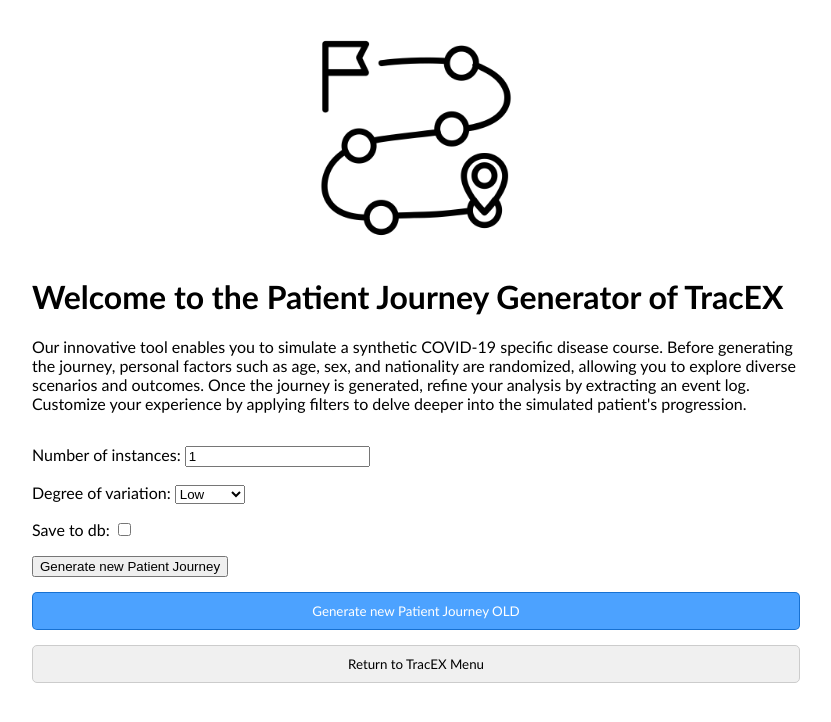
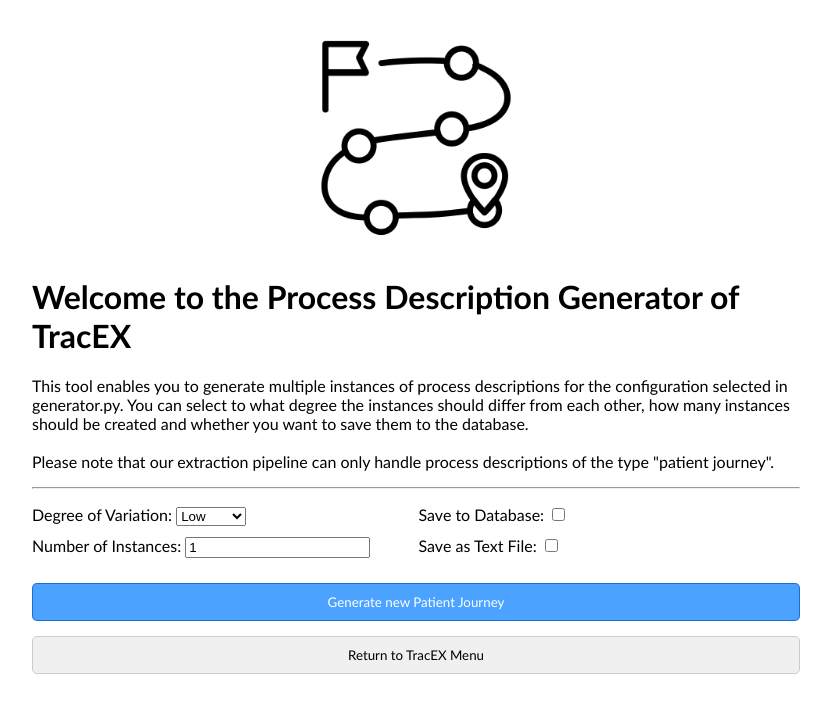
Before and after one commit to bptlab/TracEX, a Django app: page /patient_journey_generator/ in a window 1280 px wide. Shown: the top 722 px of the page, without its empty margins (224-1055 px from the left). Run offline with Django 4.2, Linux system fonts and the light colour scheme; parts of the project's set-up code (start-up, migrations or seed data) failed here and were passed over.

Commit message:
add save_as_txt option

```diff
--- a/tracex_project/patient_journey_generator/forms.py
+++ b/tracex_project/patient_journey_generator/forms.py
@@ -41,6 +41,7 @@ class GenerateProcessDescriptionForm(forms.Form):
         ('high', 'High'),
     ]
 
-    number_of_instances = forms.IntegerField(min_value=1, initial=1)
-    degree_of_variation = forms.ChoiceField(choices=DEGREE_OF_VARIATION_CHOICES)
-    save_to_db = forms.BooleanField(required=False)
+    number_of_instances = forms.IntegerField(min_value=1, initial=1, label="Number of Instances")
+    degree_of_variation = forms.ChoiceField(choices=DEGREE_OF_VARIATION_CHOICES, label="Degree of Variation")
+    save_to_db = forms.BooleanField(required=False, label="Save to Database")
+    save_as_txt = forms.BooleanField(required=False, label="Save as Text File")
--- a/tracex_project/patient_journey_generator/templates/journey_generator_overview.html
+++ b/tracex_project/patient_journey_generator/templates/journey_generator_overview.html
@@ -28,45 +28,38 @@ Also provides two buttons:
 
     <form method="post" enctype="multipart/form-data">
         {% csrf_token %}
-
-        <div class="patient_journey_generator_form">
-            <div class="form-row">
-                <div class="form-column">
-                    {{ form.journey.label_tag }} {{ form.journey }}
-                    {{ form.journey.errors }}
-                    <p>{{ form.journey.help_text }}</p>
-                </div>
-            </div>
-            <div class="form-row">
-                <div class="form-column">
-                    {{ form.name.label_tag }} {{ form.name }}
-                    {{ form.name.errors }}
-                </div>
-            </div>
-        </div>
-        <div class="spinner-container" id="loading-container">
-            <span id="loading-spinner" class="loader not_visible"></span>
-        </div>
-        <input type="submit" class="function_button" value="Select generated Patient Journey OLD" >
     </form>
     {% else %}
 
     <img src="{% static '/tracex/img/patient_journey_generator_logo.png' %}" alt="Patient Journey Generator Logo" class="patient_journey_generator_logo">
-    <h1>Welcome to the Patient Journey Generator of TracEX</h1>
-    <p>Our innovative tool enables you to simulate a synthetic COVID-19 specific disease course. Before generating the journey, personal factors such as <span class="highlight">age</span>, <span class="highlight">sex</span>, and <span class="highlight">nationality</span> are randomized, allowing you to explore diverse scenarios and outcomes. Once the journey is generated, refine your analysis by extracting an event log. Customize your experience by applying filters to delve deeper into the simulated patient's progression.</p>
-    <div class="spinner-container" id="loading-container">
-        <span id="loading-spinner" class="loader not_visible"></span>
-    </div>
+    <h1>Welcome to the Process Description Generator of TracEX</h1>
+    <p>This tool enables you to generate multiple instances of process descriptions for the configuration selected in generator.py.
+        You can select to what degree the instances should differ from each other, how many instances should be created and whether you want to save them to the database.<br><br>
+        Please note that our extraction pipeline can only handle process descriptions of the type "patient journey".
+    </p>
+    <hr class="solid">
+    <p></p>
     {% endif %}
 
     <form method="get" action="{% url 'journey_generation' %}">
-        {{ form.as_p }}
-        <input type="submit" value="Generate new Patient Journey">
+        <div class="form-row">
+            <div class="form-column">
+                {{ form.degree_of_variation.label_tag }} {{ form.degree_of_variation }}
+            </div>
+            <div class="form-column">
+                {{ form.save_to_db.label_tag }} {{ form.save_to_db }}
+            </div>
+        </div>
+        <div class="form-row">
+            <div class="form-column">
+                {{ form.number_of_instances.label_tag }} {{ form.number_of_instances }}
+            </div>
+            <div class="form-column">
+                {{ form.save_as_txt.label_tag }} {{ form.save_as_txt }}
+            </div>
+        </div>
+        <input type="submit" class="function_button" value="Generate new Patient Journey">
     </form>
-
-    <a href="{% url 'journey_generation' %}">
-        <button id="generate_button" class="function_button">Generate new Patient Journey OLD</button>
-    </a>
 
     <a href="{% url 'landing_page' %}">
         <button class="menu_button">Return to TracEX Menu</button>
--- a/tracex_project/patient_journey_generator/views.py
+++ b/tracex_project/patient_journey_generator/views.py
@@ -74,13 +74,15 @@ class JourneyGenerationView(generic.RedirectView):
             number_of_instances = form.cleaned_data['number_of_instances']
             degree_of_variation = form.cleaned_data['degree_of_variation']
             save_to_db = form.cleaned_data['save_to_db']
+            save_as_txt = form.cleaned_data['save_as_txt']
 
         try:
             configuration = ExtractionConfiguration(
                 patient_journey=execute_generate_process_description(
                     degree_of_variation=degree_of_variation,
                     number_of_instances=number_of_instances,
-                    save_to_db=save_to_db
+                    save_to_db=save_to_db,
+                    save_as_txt=save_as_txt
                 )
             )
 
```
Also changed, not shown: tracex_project/patient_journey_generator/generator.py (+14 -7 lines).
